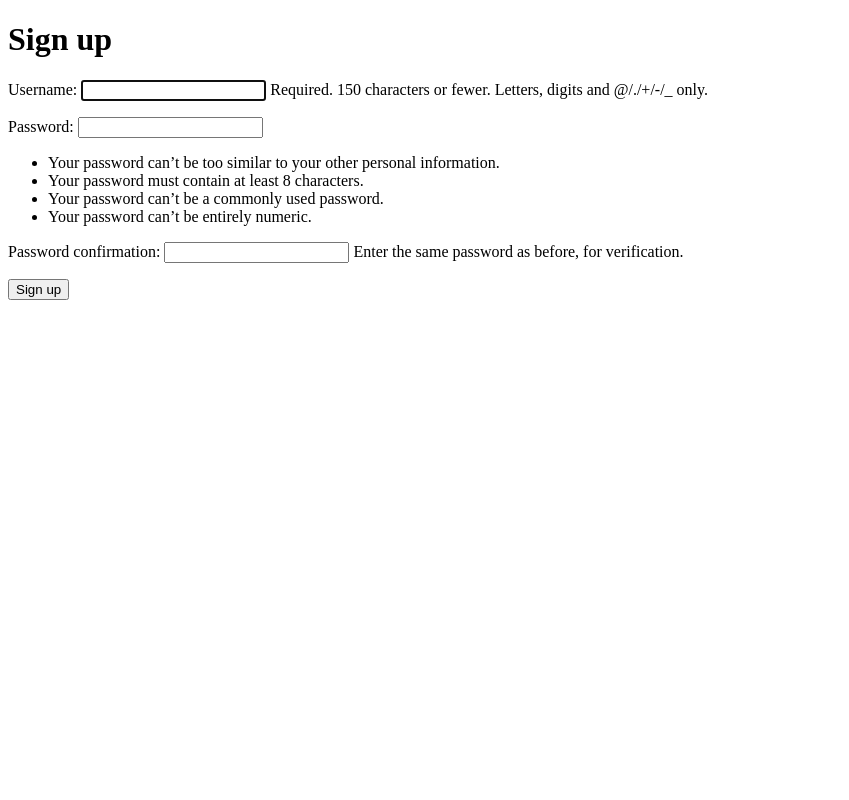
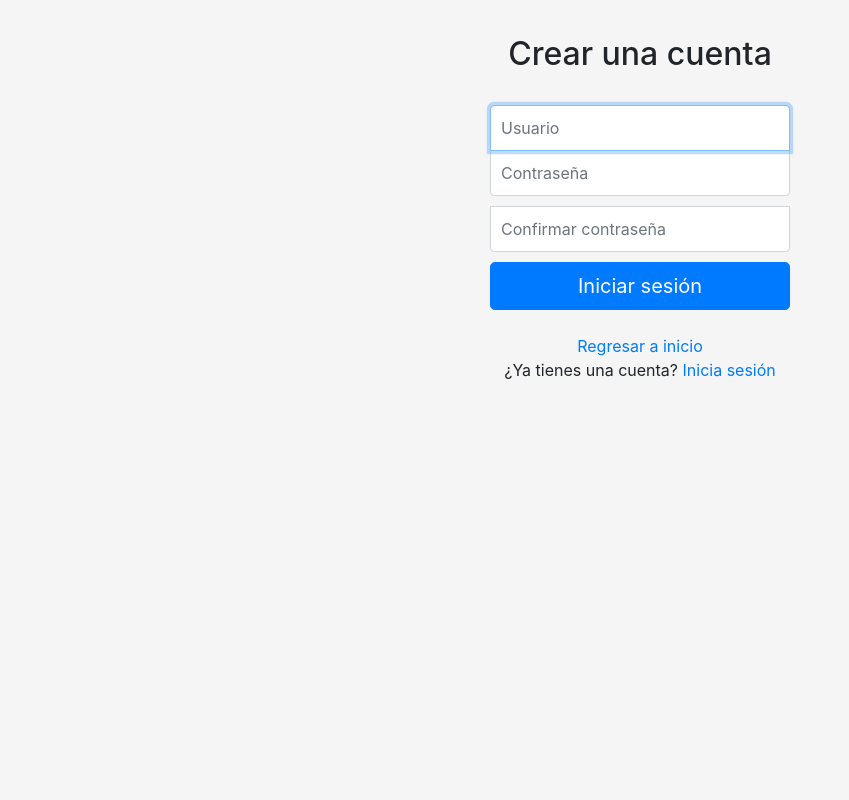
Before and after one commit to Diezaztek/To-Do-App, a Django app: page /signup/ in a window 1280 px wide. Shown: the whole page, without its empty margins (0-849 px from the left). Run offline with Django 3.2, Linux system fonts and the light colour scheme; some libraries are stand-ins or nearby versions.

Commit message:
signup styles completed

```diff
--- a/tasks/templates/tasks/signup.html
+++ b/tasks/templates/tasks/signup.html
@@ -3,14 +3,33 @@
   <head>
     <meta charset="utf-8">
     <title>Registrarse</title>
+    <!-- Bootstrap core CSS -->
+    <link rel="stylesheet" href="https://stackpath.bootstrapcdn.com/bootstrap/4.4.1/css/bootstrap.min.css" integrity="sha384-Vkoo8x4CGsO3+Hhxv8T/Q5PaXtkKtu6ug5TOeNV6gBiFeWPGFN9MuhOf23Q9Ifjh" crossorigin="anonymous">
+    <!-- Custom styles for this template -->
+    {% load static %}
+    <link href="{% static 'tasks/styles/login.css' %}" rel="stylesheet">
+
   </head>
-  <body>
-    <h1>Sign up</h1>
-    <h2>{{error}}</h2>
-    <form method="post">
+  <body class="text-center">
+    <form class="form-signin" method="post">
       {% csrf_token %}
-      {{form.as_p}}
-      <button type="submit" name="button">Sign up</button>
+      <h2>Crear una cuenta</h2>
+      <br>
+      {% if error %}
+        <div class="alert alert-danger" role="alert">
+          {{error}}
+        </div>
+      {% endif %}
+      <label class="sr-only">Usuario</label>
+      <input type="text" class="form-control" placeholder="Usuario" required="" autofocus="" name="username">
+      <label class="sr-only">Contraseña</label>
+      <input type="password" class="form-control" placeholder="Contraseña" required="" name="password1">
+      <label class="sr-only">Confirmar contraseña</label>
+      <input type="password" class="form-control" placeholder="Confirmar contraseña" required="" name="password2">
+      <button class="btn btn-lg btn-primary btn-block" type="submit">Iniciar sesión</button>
+      <br>
+      <a href="{% url 'home' %}">Regresar a inicio</a>
+      <p>¿Ya tienes una cuenta? <a href="{% url 'log_in' %}">Inicia sesión</a></p>
     </form>
   </body>
 </html>
```
Also changed, not shown: tasks/templates/tasks/home.html (+10 -0 lines), tasks/templates/tasks/login.html (+16 -33 lines).
